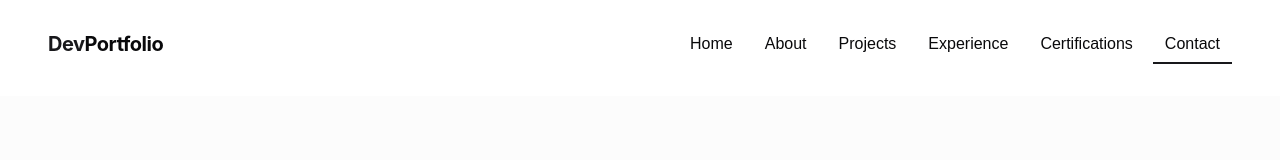
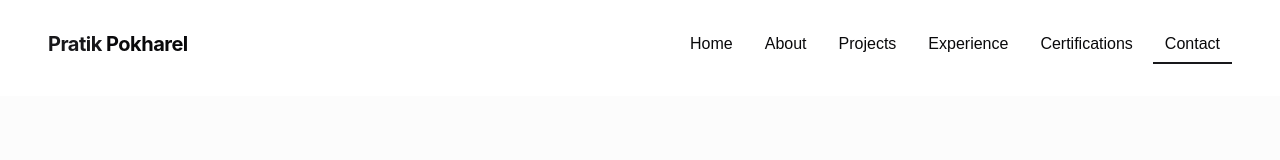
Before and after one commit to PratikPokhrel/pratik-portfolio, a React (Vite) app: page /contact in a window 1280 px wide. Shown: the top 160 px of the page. Built offline with nearby package versions, Linux system fonts and the light colour scheme.

Commit message:
header changes

```diff
--- a/src/components/Navbar.tsx
+++ b/src/components/Navbar.tsx
@@ -46,7 +46,7 @@ const Navbar = () => {
           className="text-xl font-bold font-display tracking-tight"
           onClick={() => setIsMenuOpen(false)}
         >
-          <span className="text-primary">Dev</span>Portfolio
+          <span className="text-primary">Pratik {" "}</span>Pokharel
         </Link>
 
         {/* Desktop Navigation */}
```
